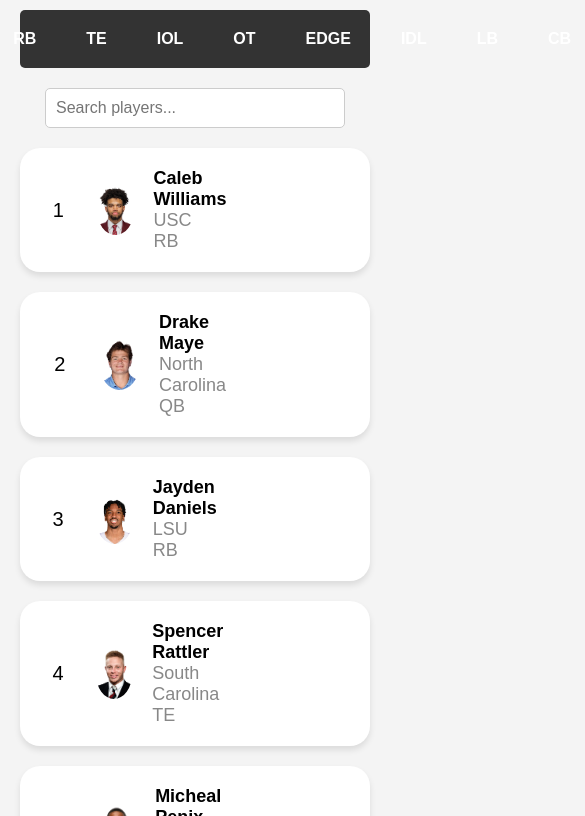
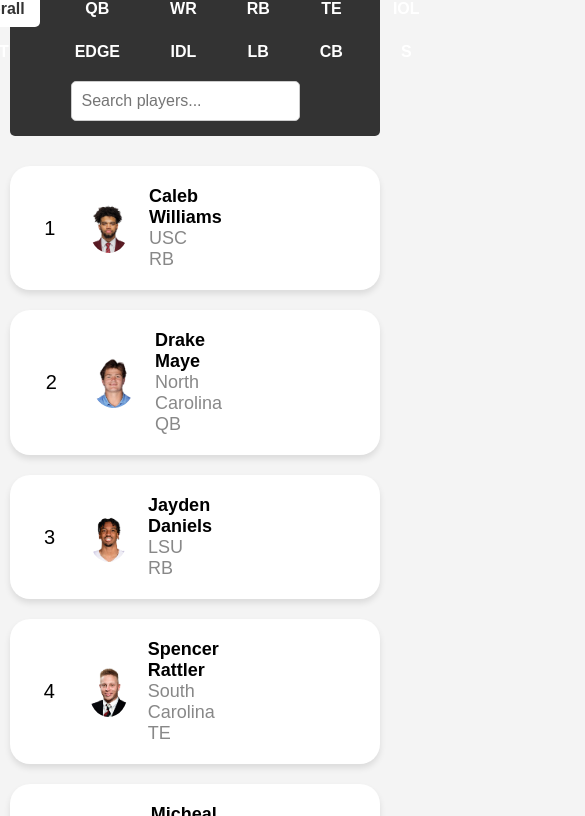
Before and after one commit to KelvQ/2024-NFL-Draft-Big-Board, a plain HTML site: page index.html in a window 390 px wide. Shown: the part 199-1015 px from the top of the page, 585 px wide, since content can reach past the window. Drawn offline with Linux system fonts and the light colour scheme.

Commit message:
Added compatibility for smaller devices

```diff
--- a/index.html
+++ b/index.html
@@ -22,6 +22,7 @@
 
     <div class="container">
         <h1 id="position-title"> 2024 Overall NFL Draft Big Board</h1>
+        <div class="position-selection-container">
             <ul class="position-selection">
                 <li><a href="#" data-position="all" class="selected">Overall</a></li>
                 <li><a href="#" data-position="QB">QB</a></li>
@@ -39,6 +40,7 @@
             <div class="search-container">
                 <input type="text" id="searchInput" class="search-input" placeholder="Search players...">
             </div>
+        </div>
         <div class="position-section">
             <ul class="player-list">
                 <!-- Players will be dynamically added here -->
--- a/styles.css
+++ b/styles.css
@@ -73,16 +73,21 @@ h1 {
 }
 
 /* Position Selection Styles */
+.position-selection-container {
+    display: flex;
+    align-items: center;
+    background-color: #333; /* Dark gray background */
+    padding: 10px 10px 5px 10px; /* Increased top and bottom padding */
+    border-radius: 5px; /* Rounded corners */
+    justify-content: space-between; /* Space out the items */
+    top: 0;
+    position: sticky;
+    z-index: 1000;
+}
+
 .position-selection {
     list-style-type: none;
     display: flex;
-    background-color: #333; /* Dark gray background */
-    padding: 20px 10px; /* Increased top and bottom padding */
-    border-radius: 5px; /* Rounded corners */
-    justify-content: center; /* Center the list items horizontally */
-    position: sticky;
-    top: 0;
-    z-index: 900;
 }
 
 .position-selection li {
@@ -110,6 +115,7 @@ h1 {
 
 /* Position Section Styles */
 .position-section {
+    margin-top: 30px;
     margin-bottom: 40px;
 }
 
@@ -194,19 +200,83 @@ h1 {
 /* Search Bar Styles */
 .search-container {
     text-align: center;
-    margin-top: 20px;
-    margin-bottom: 20px;
+    margin-top: 10px;
+    margin-bottom: 10px;
+    background-color: #333; /* Dark gray background */
+    border-radius: 5px; /* Rounded corners */
+    margin-right: 20px;
 }
 
 .search-input {
-    width: 300px; /* Adjust the width as needed */
+    width: calc(100% - 40px); /* Adjust the width as needed */
     padding: 10px;
     font-size: 16px;
     border: 1px solid #ccc;
     border-radius: 5px;
     outline: none;
+    background-color: #fff; /* Match background color */
 }
 
 .search-input:focus {
     border-color: #333;
 }
+
+@media (max-width: 1100px) {
+    .container {
+        padding: 10px;
+    }
+
+
+    .navbar-list {
+        margin-top: 10px;
+    }
+
+    .position-selection {
+        margin-top: 10px;
+        margin-bottom: 10px;
+        display: grid;
+        grid-template-columns: repeat(6, 1fr); /* 6 equal columns */
+        grid-gap: 25px 0; /* Gap between columns (vertical gap: 10px, horizontal gap: 0) */
+        justify-content: center; /* Center items horizontally */
+    }
+
+    .position-selection li {
+        flex-basis: auto; /* Reset flex-basis */
+        max-width: none; /* Reset max-width */
+        text-align: center; /* Center text within each list item */
+    }
+
+    .search-input {
+        width: 100%;
+    }
+}
+
+@media (max-width: 768px) {
+    .container {
+        padding: 10px;
+    }
+
+
+    .navbar-list {
+        margin-top: 10px;
+    }
+
+    .position-selection-container {
+        flex-direction: column;
+    }
+
+    .position-selection {
+        margin-top: 10px;
+        margin-bottom: 10px;
+        display: grid;
+        grid-template-columns: repeat(6, 1fr); /* 6 equal columns */
+        grid-gap: 25px 0; /* Gap between columns (vertical gap: 10px, horizontal gap: 0) */
+        justify-content: center; /* Center items horizontally */
+    }
+
+    .position-selection li {
+        flex-basis: auto; /* Reset flex-basis */
+        max-width: none; /* Reset max-width */
+        text-align: center; /* Center text within each list item */
+    }
+}
```
Lines whose indentation alone changed are shown as unchanged.
